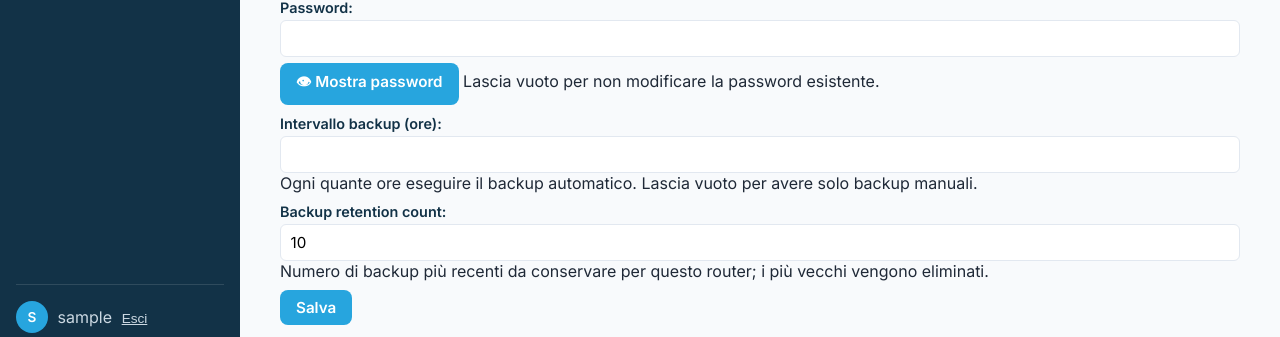
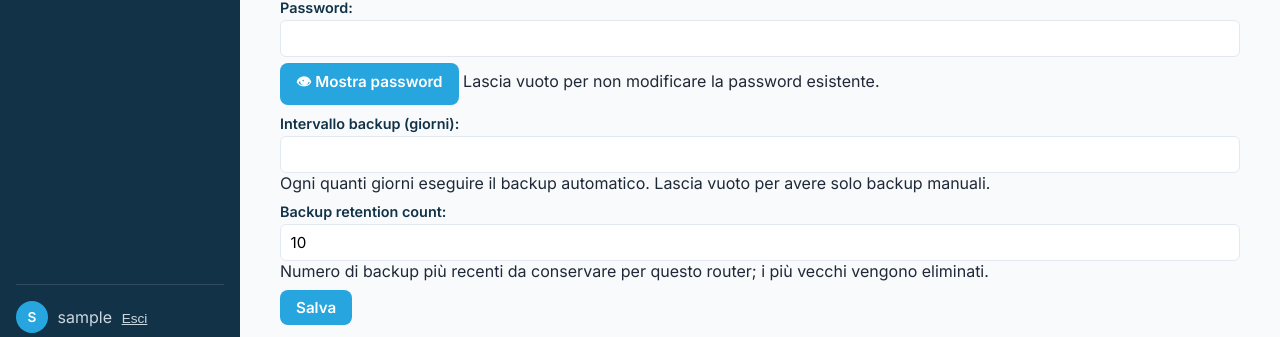
Before and after one commit to lomax73/mkremote, a Django app: page /router/nuovo/ in a window 1280 px wide. Shown: the part 1003-1340 px from the top of the page. Run offline with Django 5.2, Linux system fonts and the light colour scheme; the visitor is signed in with stand-in values (Sample User, id 1); parts of the project's set-up code (start-up, migrations or seed data) failed here and were passed over; some libraries are stand-ins or nearby versions.

Commit message:
router: intervallo backup in giorni invece che in ore
Su richiesta dell'utente, unità più naturale per un backup periodico
(1 = ogni giorno, 7 = a settimana) rispetto alle ore.

Co-Authored-By: Claude Sonnet 5 <noreply@anthropic.com>

```diff
--- a/routers/forms.py
+++ b/routers/forms.py
@@ -12,11 +12,11 @@ class RouterForm(forms.ModelForm):
         required=False,
         help_text='Lascia vuoto per non modificare la password esistente.',
     )
-    intervallo_backup_ore = forms.IntegerField(
-        label='Intervallo backup (ore)',
+    intervallo_backup_giorni = forms.IntegerField(
+        label='Intervallo backup (giorni)',
         min_value=1,
         required=False,
-        help_text='Ogni quante ore eseguire il backup automatico. Lascia vuoto per avere '
+        help_text='Ogni quanti giorni eseguire il backup automatico. Lascia vuoto per avere '
                    'solo backup manuali.',
     )
 
@@ -37,13 +37,13 @@ class RouterForm(forms.ModelForm):
         if not self.instance.pk:
             self.fields['password'].required = True
         if self.instance.pk:
-            self.fields['intervallo_backup_ore'].initial = self.instance.intervallo_backup_ore
+            self.fields['intervallo_backup_giorni'].initial = self.instance.intervallo_backup_giorni
         self.order_fields([
             'nome', 'location', 'note',
             'modello_hardware', 'versione_routeros',
             'ip_pubblico_o_ddns', 'ip_lan', 'porta_ssh', 'porta_api',
             'username', 'password',
-            'intervallo_backup_ore', 'backup_retention_count',
+            'intervallo_backup_giorni', 'backup_retention_count',
         ])
 
     def save(self, commit=True):
@@ -51,8 +51,8 @@ class RouterForm(forms.ModelForm):
         new_password = self.cleaned_data.get('password')
         if new_password:
             router.password = new_password
-        ore = self.cleaned_data.get('intervallo_backup_ore')
-        router.intervallo_backup = timedelta(hours=ore) if ore else None
+        giorni = self.cleaned_data.get('intervallo_backup_giorni')
+        router.intervallo_backup = timedelta(days=giorni) if giorni else None
         if commit:
             router.save()
         return router
--- a/routers/models.py
+++ b/routers/models.py
@@ -69,9 +69,9 @@ class Router(models.Model):
         return self.nome
 
     @property
-    def intervallo_backup_ore(self):
-        """Intervallo di backup espresso in ore intere, per un form più intuitivo del
+    def intervallo_backup_giorni(self):
+        """Intervallo di backup espresso in giorni interi, per un form più intuitivo del
         formato durata di Django (es. '1 00:00:00')."""
         if not self.intervallo_backup:
             return None
-        return round(self.intervallo_backup.total_seconds() / 3600)
+        return round(self.intervallo_backup.total_seconds() / 86400)
--- a/routers/templates/routers/router_detail.html
+++ b/routers/templates/routers/router_detail.html
@@ -22,7 +22,7 @@
     </td></tr>
     <tr><th>IP VPN</th><td class="mono">{{ router.ip_vpn|default:"—" }}</td></tr>
     <tr><th>Chiave pubblica WireGuard</th><td class="mono">{{ router.chiave_pubblica_wireguard|default:"—" }}</td></tr>
-    <tr><th>Intervallo backup</th><td>{% if router.intervallo_backup_ore %}Ogni {{ router.intervallo_backup_ore }} ore{% else %}— solo backup manuali{% endif %}</td></tr>
+    <tr><th>Intervallo backup</th><td>{% if router.intervallo_backup_giorni %}Ogni {{ router.intervallo_backup_giorni }} giorni{% else %}— solo backup manuali{% endif %}</td></tr>
     <tr>
         <th>Ultimo backup</th>
         <td>
```
Also changed, not shown: docs/guida_utente.md (+2 -2 lines).
